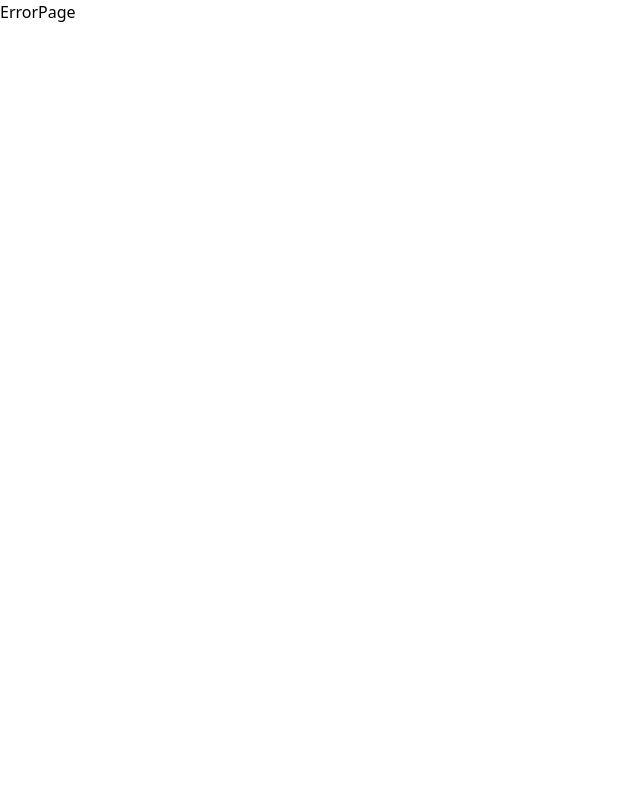
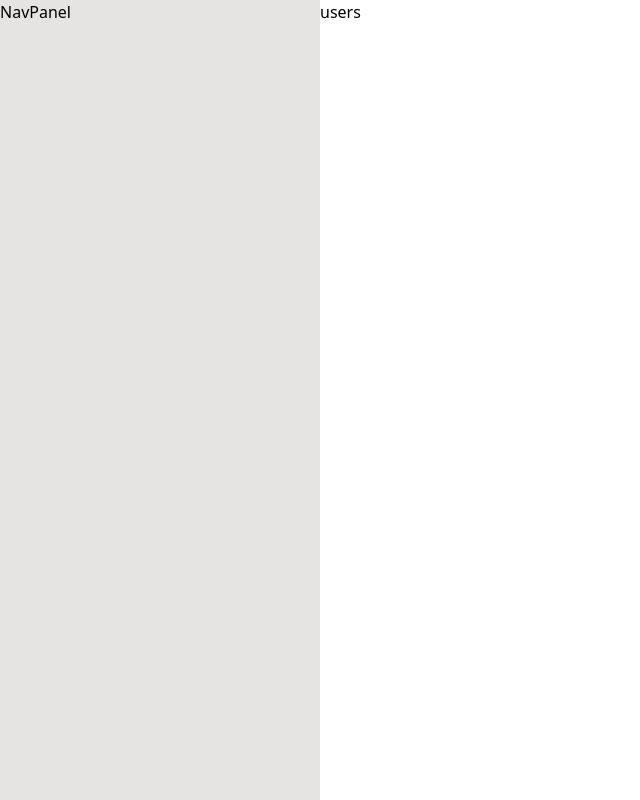
Before and after one commit to houndvibe/REACT-TODO, a React (Vite) app: page /users in a window 1280 px wide. Before the commit this address had no page. Shown: the whole page, without its empty margins (0-640 px from the left). Built offline with nearby package versions, Linux system fonts and the light colour scheme.

Commit message:
basic layout and tailwind colors

```diff
--- /dev/null
+++ b/src/components/NavPanel.tsx
@@ -0,0 +1,5 @@
+const NavPanel = () => {
+  return <div className="min-w-80 basis-1/4 bg-green-400">NavPanel</div>;
+};
+
+export default NavPanel;
--- a/src/json-server-db/db.json
+++ b/src/json-server-db/db.json
@@ -1,5 +1,6 @@
 {
-  "posts": [{ "id": 1, "title": "json-server", "author": "typicode" }],
-  "comments": [{ "id": 1, "body": "some comment", "postId": 1 }],
-  "profile": { "name": "typicode" }
+  "users": [
+    { "id": "n3df6fg0wtf24", "name": "Artem" },
+    { "id": "ldnf7tw49k01b", "name": "Sophia" }
+  ]
 }
--- a/src/main.tsx
+++ b/src/main.tsx
@@ -9,11 +9,18 @@ const router = createBrowserRouter([
     path: "/",
     element: <App />,
     errorElement: <>ErrorPage</>,
-  },
-  {
-    path: "1",
-    element: <>1</>,
-    errorElement: <>ErrorPage</>,
+    children: [
+      {
+        path: "users",
+        element: <>users</>,
+        errorElement: <>ErrorPage</>,
+      },
+      {
+        path: "users/:userId",
+        element: <>users/:userId</>,
+        errorElement: <>ErrorPage</>,
+      },
+    ],
   },
 ]);
 
--- a/src/routes/App.tsx
+++ b/src/routes/App.tsx
@@ -1,5 +1,15 @@
+import { Outlet } from "react-router-dom";
+import NavPanel from "../components/NavPanel";
+
 const App = () => {
-  return <div>App</div>;
+  return (
+    <div className="bg-grey flex h-screen w-screen">
+      <NavPanel />
+      <div className="basis-3/4 bg-white">
+        <Outlet />
+      </div>
+    </div>
+  );
 };
 
 export default App;
--- /dev/null
+++ b/src/routes/Users.tsx
@@ -0,0 +1,5 @@
+const Users = () => {
+  return <div>Users</div>;
+};
+
+export default Users;
--- a/src/tailwind/output.css
+++ b/src/tailwind/output.css
@@ -16,7 +16,7 @@
   /* 2 */
   border-style: solid;
   /* 2 */
-  border-color: #e5e7eb;
+  border-color: currentColor;
   /* 2 */
 }
 
@@ -549,3 +549,37 @@ video {
   --tw-backdrop-saturate:  ;
   --tw-backdrop-sepia:  ;
 }
+
+.flex {
+  display: flex;
+}
+
+.h-screen {
+  height: 100vh;
+}
+
+.w-screen {
+  width: 100vw;
+}
+
+.min-w-80 {
+  min-width: 20rem;
+}
+
+.basis-1\/4 {
+  flex-basis: 25%;
+}
+
+.basis-3\/4 {
+  flex-basis: 75%;
+}
+
+.bg-grey {
+  --tw-bg-opacity: 1;
+  background-color: rgb(229 228 226 / var(--tw-bg-opacity));
+}
+
+.bg-white {
+  --tw-bg-opacity: 1;
+  background-color: rgb(255 255 255 / var(--tw-bg-opacity));
+}
```
Also changed, not shown: tailwind.config.js (+15 -1 lines).
